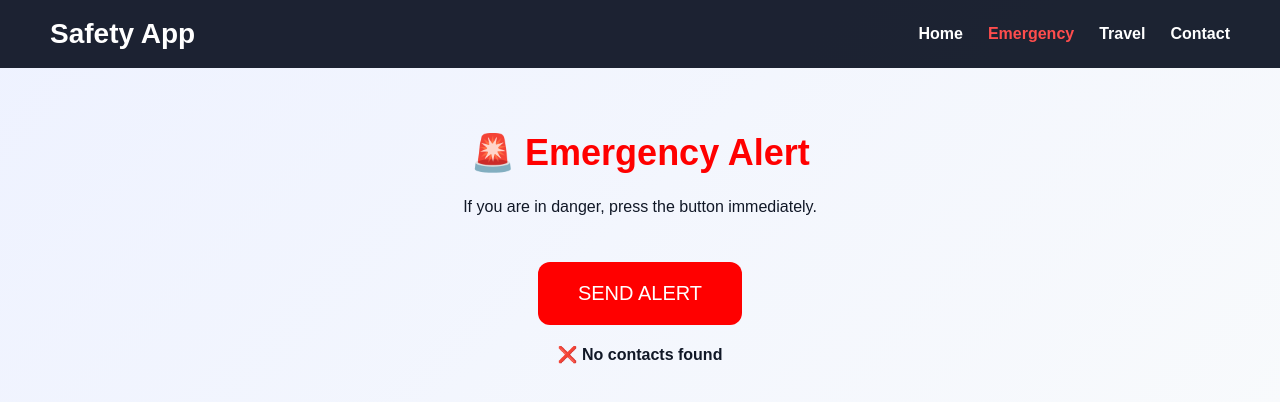
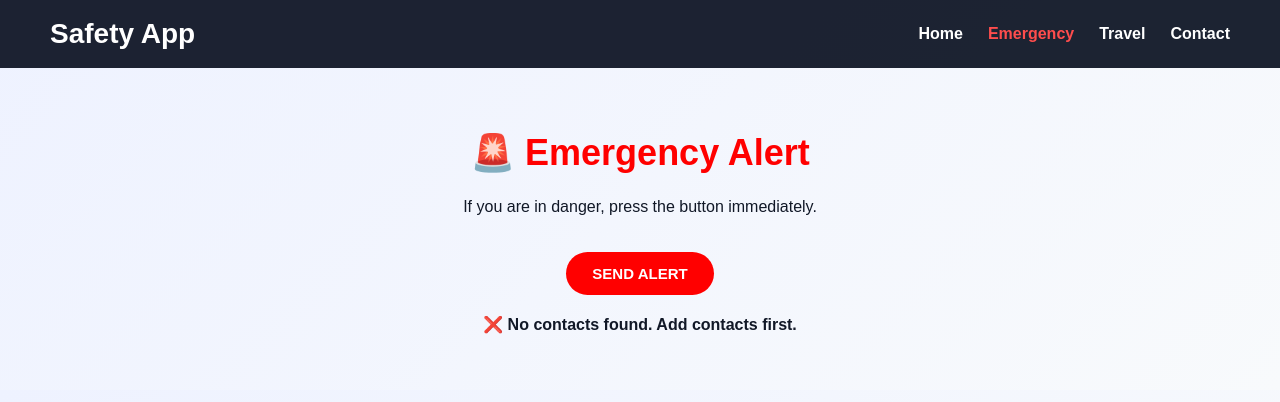
Before and after one commit to shrabonees/human-safety, a Next.js app: page /emergency-alert in a window 1280 px wide. Both pictures are taken after a click on the button "SEND ALERT". Shown: the top 402 px of the page. Built offline with nearby package versions, Linux system fonts and the light colour scheme.

Commit message:
add live tracking emergency

```diff
--- a/app/emergency-alert/page.tsx
+++ b/app/emergency-alert/page.tsx
@@ -1,62 +1,127 @@
 "use client";
 
-import { useState } from "react";
+import { useEffect, useRef, useState } from "react";
 
 export default function EmergencyAlert() {
+  const [isTracking, setIsTracking] = useState(false);
+  const [status, setStatus] = useState("");
   const [mapLink, setMapLink] = useState("");
-  const [message, setMessage] = useState("");
+  const [countdown, setCountdown] = useState(5);
 
-  function sendAlert() {
-    const savedContacts = localStorage.getItem("emergencyContacts");
+  const watchIdRef = useRef<number | null>(null);
+  const timerRef = useRef<NodeJS.Timeout | null>(null);
 
-    if (!savedContacts) {
-      setMessage("❌ No contacts found");
+  function startAlert() {
+    const saved = localStorage.getItem("emergencyContacts");
+    if (!saved) {
+      setStatus("❌ No contacts found. Add contacts first.");
       return;
     }
 
-    navigator.geolocation.getCurrentPosition(
-      (position) => {
-        const contacts = JSON.parse(savedContacts);
-        const lat = position.coords.latitude;
-        const lng = position.coords.longitude;
+    setStatus("⏳ Preparing to send alert...");
+    setIsTracking(true);
+    setCountdown(5);
 
+    // countdown before sending
+    timerRef.current = setInterval(() => {
+      setCountdown((c) => {
+        if (c <= 1) {
+          clearInterval(timerRef.current!);
+          sendLiveLocation();
+          return 0;
+        }
+        return c - 1;
+      });
+    }, 1000);
+  }
+
+  function sendLiveLocation() {
+    const contacts = JSON.parse(
+      localStorage.getItem("emergencyContacts") || "[]"
+    );
+
+    if (!navigator.geolocation) {
+      setStatus("❌ Geolocation not supported.");
+      return;
+    }
+
+    // watchPosition = continuous tracking
+    watchIdRef.current = navigator.geolocation.watchPosition(
+      (pos) => {
+        const lat = pos.coords.latitude;
+        const lng = pos.coords.longitude;
         const link = `https://www.google.com/maps?q=${lat},${lng}`;
 
         setMapLink(link);
-        setMessage(`🚨 Alert sent to: ${contacts.join(", ")}`);
+        setStatus(
+          `🚨 Alert sent to: ${contacts.join(
+            ", "
+          )} | 🔴 Live tracking ON`
+        );
       },
       () => {
-        setMessage("❌ Location permission denied.");
-      }
+        setStatus("❌ Location permission denied.");
+      },
+      { enableHighAccuracy: true }
     );
   }
 
+  function stopAlert() {
+    setIsTracking(false);
+    setStatus("🟢 Alert stopped");
+
+    if (watchIdRef.current !== null) {
+      navigator.geolocation.clearWatch(watchIdRef.current);
+    }
+    if (timerRef.current) {
+      clearInterval(timerRef.current);
+    }
+  }
+
+  useEffect(() => {
+    return () => {
+      // cleanup on unmount
+      if (watchIdRef.current !== null) {
+        navigator.geolocation.clearWatch(watchIdRef.current);
+      }
+      if (timerRef.current) {
+        clearInterval(timerRef.current);
+      }
+    };
+  }, []);
+
   return (
-    <main style={{ padding: "40px", textAlign: "center", fontFamily: "Arial" }}>
+    <main style={{ padding: "40px", textAlign: "center" }}>
       <h1 style={{ color: "red", fontSize: "36px" }}>🚨 Emergency Alert</h1>
 
       <p>If you are in danger, press the button immediately.</p>
 
-      <button
-        onClick={sendAlert}
-        style={{
-          marginTop: "30px",
-          padding: "20px 40px",
-          fontSize: "20px",
-          border: "none",
-          borderRadius: "12px",
-          background: "red",
-          color: "white",
-          cursor: "pointer",
-        }}
-      >
-        SEND ALERT
-      </button>
+      {!isTracking ? (
+        <button
+          onClick={startAlert}
+          className="main-btn"
+          style={{ background: "red", marginTop: "20px" }}
+        >
+          SEND ALERT
+        </button>
+      ) : (
+        <button
+          onClick={stopAlert}
+          className="main-btn"
+          style={{ background: "#16a34a", marginTop: "20px" }}
+        >
+          STOP ALERT
+        </button>
+      )}
 
-      {message && (
-        <p style={{ marginTop: "20px", fontWeight: "bold" }}>
-          {message}
+      {countdown > 0 && isTracking && (
+        <p style={{ marginTop: "15px" }}>
+          Sending in: <b>{countdown}s</b>
         </p>
+      )}
+
+      {status && (
+        <p style={{ marginTop: "20px", fontWeight: "bold" }}>{status}</p>
       )}
 
       {mapLink && (
@@ -65,15 +130,15 @@ export default function EmergencyAlert() {
           target="_blank"
           style={{
             display: "inline-block",
-            marginTop: "20px",
+            marginTop: "15px",
             padding: "12px 25px",
             background: "#2563eb",
             color: "white",
             borderRadius: "8px",
-            textDecoration: "none"
+            textDecoration: "none",
           }}
         >
-          📍 Open Location in Google Maps
+          📍 View Live Location
         </a>
       )}
     </main>
```
